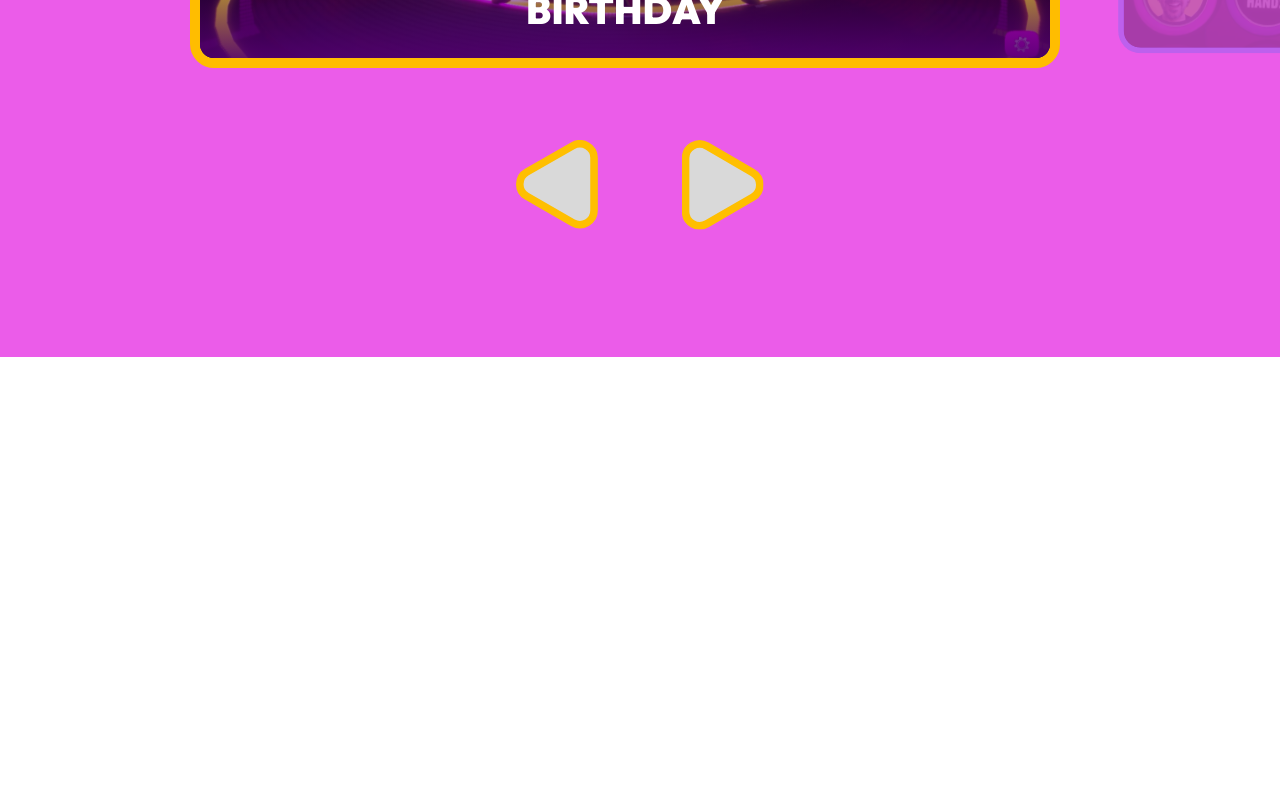
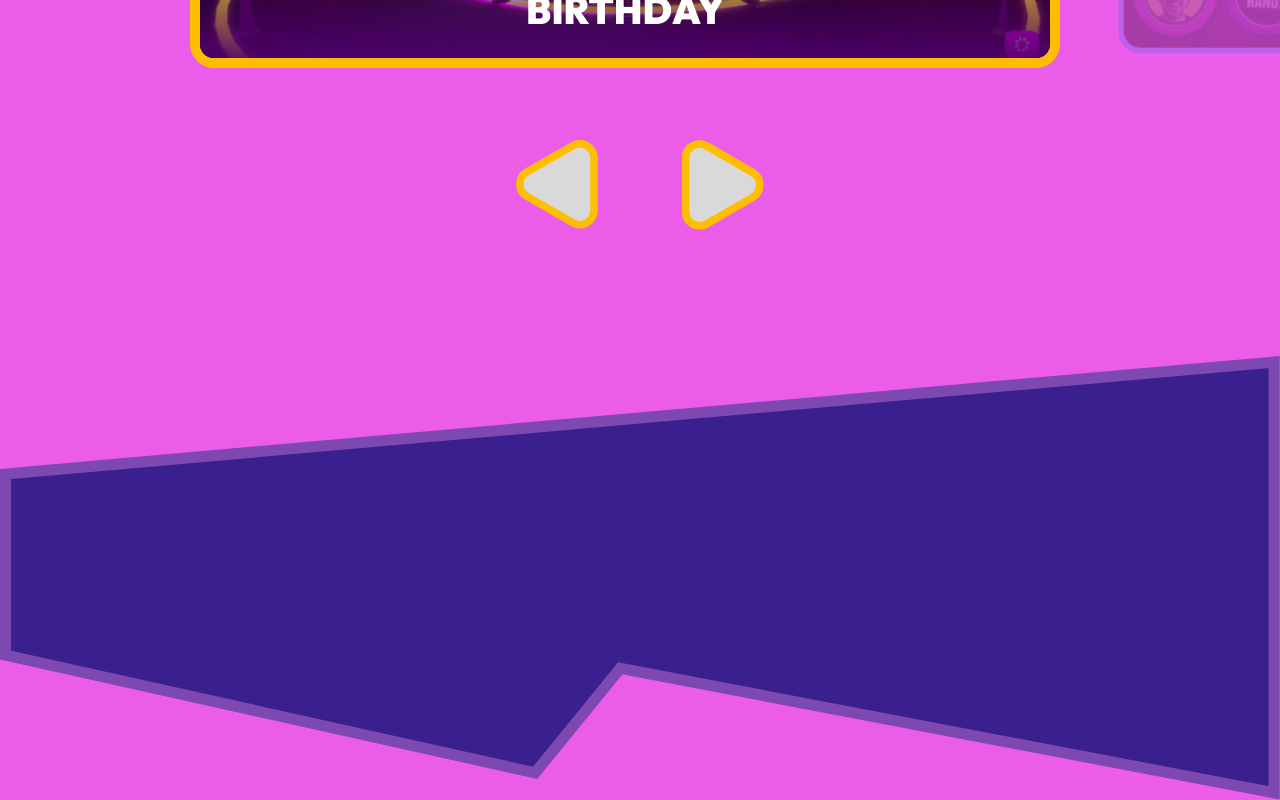
Before and after one commit to lotus-pocus/qething-home, a React (Vite) app: page / in a window 1280 px wide. Shown: the part 3552-4352 px from the top of the page. Before the commit the page ends 3909 px from the top, so only its background shows below. Built offline with nearby package versions, Linux system fonts and the light colour scheme.

Commit message:
Add Games carousel and section transition

```diff
--- a/src/components/GamesSection/GamesSection.css
+++ b/src/components/GamesSection/GamesSection.css
@@ -164,6 +164,24 @@
   color: var(--qe-purple);
 }
 
+/* ========================================
+   GAMES → ABOUT TRANSITION
+======================================== */
+
+.games-bottom-overlay {
+  display: block;
+
+  position: relative;
+
+  z-index: 4;
+
+  width: 100%;
+  height: auto;
+
+  margin-top: -1px;
+
+  pointer-events: none;
+}
 
 /* ========================================
    RESPONSIVE
--- a/src/components/GamesSection/GamesSection.jsx
+++ b/src/components/GamesSection/GamesSection.jsx
@@ -4,30 +4,33 @@ import GamesCarousel from "./GamesCarousel";
 const GamesSection = () => {
   return (
     <section id="games" className="games-section">
-
-      {/* Diagonal transition from Intro → Games */}
       <div className="games-diagonal" aria-hidden="true" />
 
       <div className="games-content">
-
         <div className="games-heading">
           <span className="games-kicker">Games</span>
 
           <h2 className="games-title">
             IT'S NOT JUST
-            <br />
-            A QUIZ
+            <br />A QUIZ
           </h2>
 
           <p className="games-intro">
-            From quick-fire questions to frantic challenges,
-            every round brings something different.
+            From quick-fire questions to frantic challenges, every round brings
+            something different.
           </p>
         </div>
 
         <GamesCarousel />
+      </div>
 
-      </div>
+      {/* Jagged transition into About */}
+      <img
+        className="games-bottom-overlay"
+        src="/images/Overlay02.svg"
+        alt=""
+        aria-hidden="true"
+      />
     </section>
   );
 };
```
Also changed, not shown: public/images/Overlay02.svg (added).
